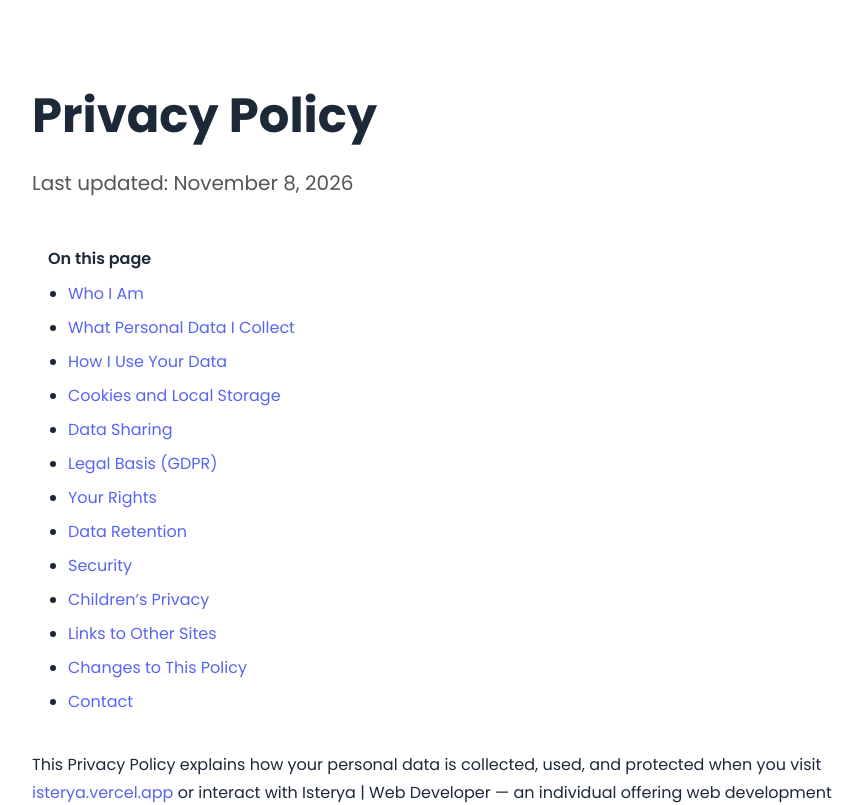
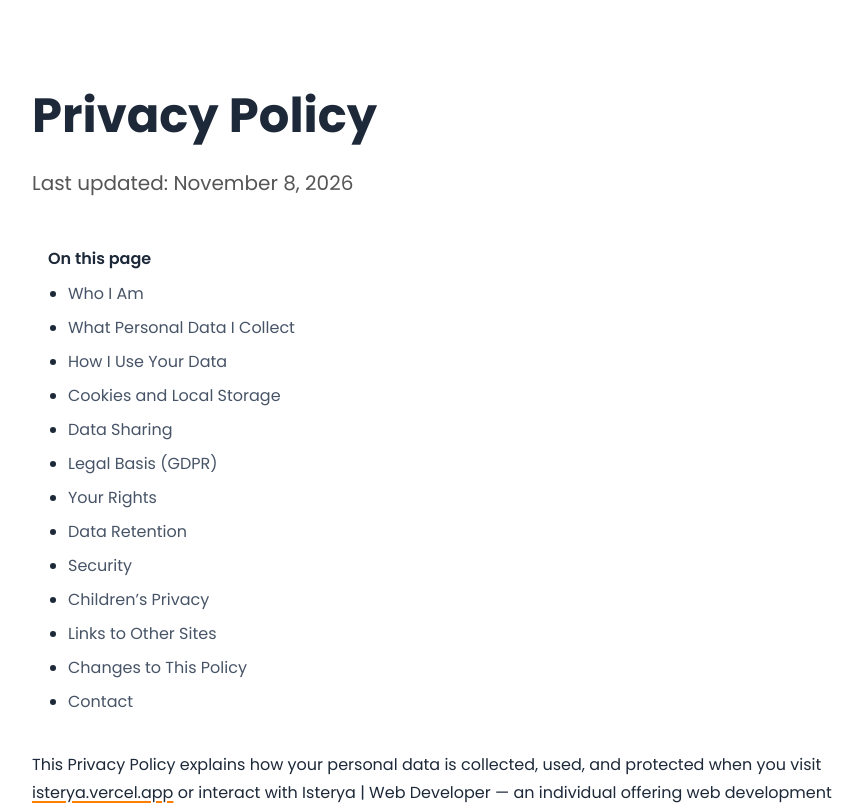
Before and after one commit to Isterya/my-portfolio, a React (Vite) app: page /privacy-policy in a window 1280 px wide. Shown: the top 805 px of the page, without its empty margins (199-1062 px from the left). Built offline with nearby package versions, Linux system fonts and the light colour scheme; no server answers.

Commit message:
style(legal): links in the site colors instead of blue

```diff
--- a/src/components/tableOfContents/tableOfContents.scss
+++ b/src/components/tableOfContents/tableOfContents.scss
@@ -17,12 +17,12 @@
       margin-bottom: 8px;
 
       a {
-        color: #5865f2;
+        color: $text-body;
         text-decoration: none;
-        transition: 0.2s;
+        transition: color 0.2s ease;
 
         &:hover {
-          text-decoration: underline;
+          color: $accent;
         }
       }
     }
--- a/src/pages/page404/page404.scss
+++ b/src/pages/page404/page404.scss
@@ -63,7 +63,7 @@
     color: #000;
     border-bottom: 2px solid #000;
     padding-bottom: 2px;
-    transition: all 0.3s ease;
+    transition: color 0.3s ease;
     position: relative;
 
     svg {
--- a/src/pages/privacyPolicyPage/privacyPolicyPage.scss
+++ b/src/pages/privacyPolicyPage/privacyPolicyPage.scss
@@ -120,11 +120,16 @@
   }
 
   a {
-    color: #5865f2;
+    color: $dark-blue;
+    text-decoration: underline;
+    text-decoration-color: $accent;
+    text-decoration-thickness: 2px;
+    text-underline-offset: 3px;
     overflow-wrap: anywhere;
+    transition: color 0.2s ease;
 
     &:hover {
-      text-decoration: underline;
+      color: $accent;
     }
   }
 
--- a/src/pages/userTermsPage/userTermsPage.scss
+++ b/src/pages/userTermsPage/userTermsPage.scss
@@ -120,11 +120,16 @@
   }
 
   a {
-    color: #5865f2;
+    color: $dark-blue;
+    text-decoration: underline;
+    text-decoration-color: $accent;
+    text-decoration-thickness: 2px;
+    text-underline-offset: 3px;
     overflow-wrap: anywhere;
+    transition: color 0.2s ease;
 
     &:hover {
-      text-decoration: underline;
+      color: $accent;
     }
   }
 
```
